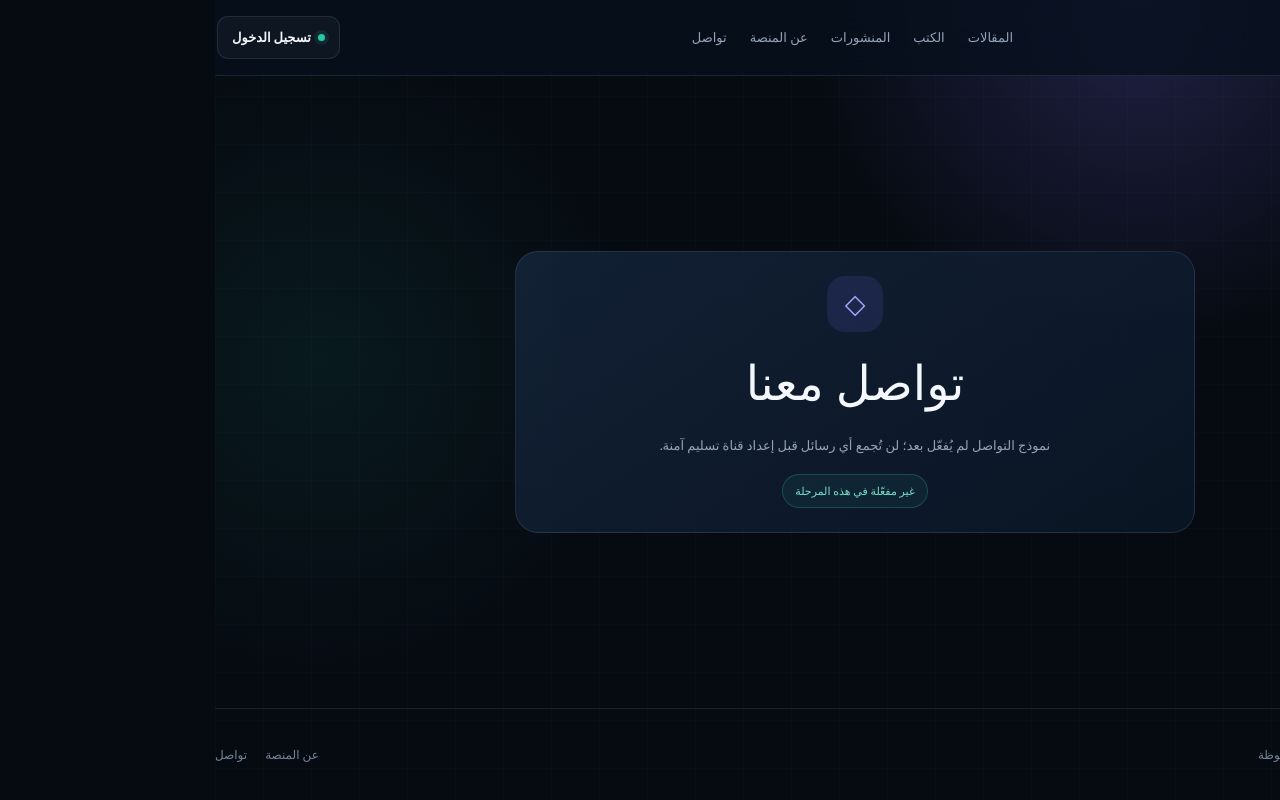
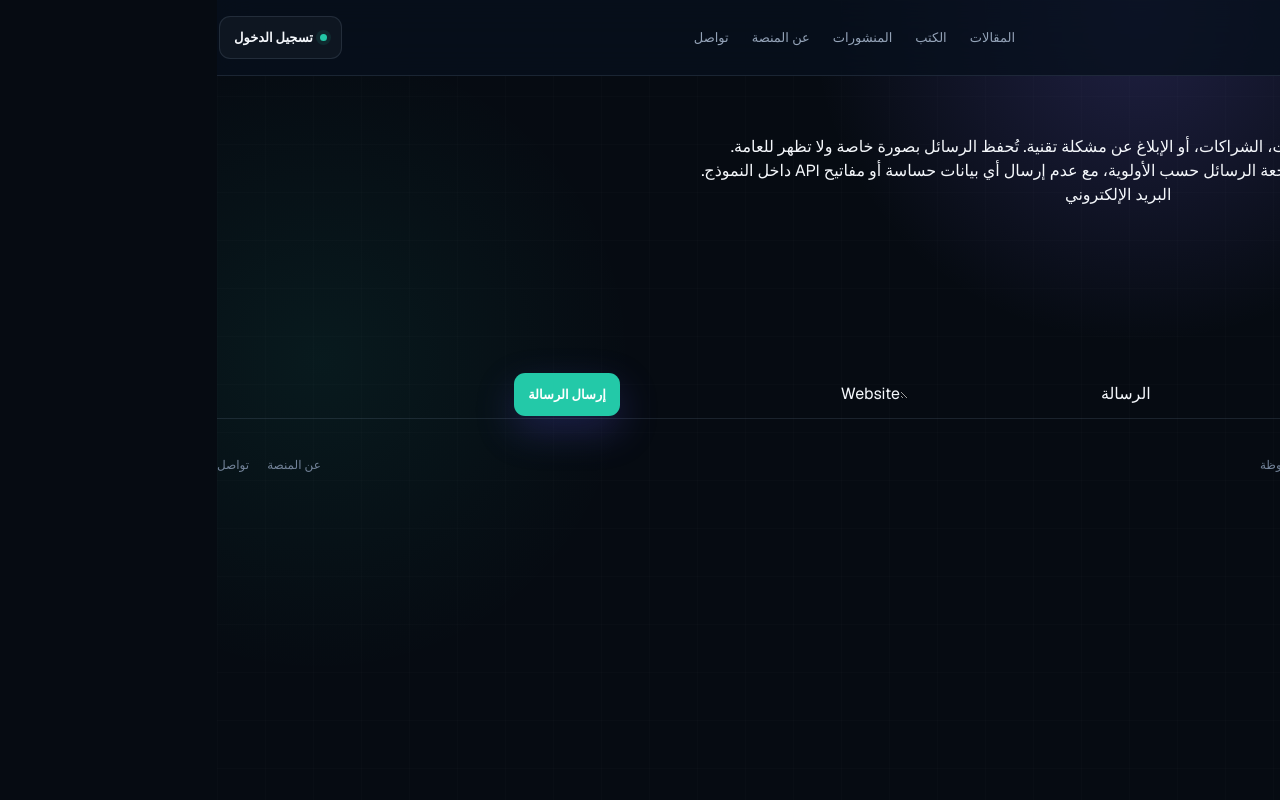
Before and after one commit to Mtzallqmy/moatazai261, a Next.js app: page /contact in a window 1280 px wide. Built offline with nearby package versions, Linux system fonts and the light colour scheme; no server answers.

Commit message:
Activate secure contact page

```diff
--- a/app/(public)/contact/page.tsx
+++ b/app/(public)/contact/page.tsx
@@ -1,2 +1,21 @@
-import { FeatureState } from "@/components/feature-state";
-export default function ContactPage(){return <FeatureState title="تواصل معنا" description="نموذج التواصل لم يُفعّل بعد؛ لن تُجمع أي رسائل قبل إعداد قناة تسليم آمنة."/>;}
+import type { Metadata } from "next";
+import { ContactForm } from "@/components/contact-form";
+
+export const metadata: Metadata = {
+  title: "تواصل معنا",
+  description: "تواصل مع فريق منصة معتز للذكاء الاصطناعي.",
+};
+
+export default function ContactPage() {
+  return (
+    <main className="contact-page shell">
+      <section className="contact-copy">
+        <span className="eyebrow">قناة تواصل آمنة</span>
+        <h1>تواصل معنا</h1>
+        <p>للاقتراحات، المساهمات، الشراكات، أو الإبلاغ عن مشكلة تقنية. تُحفظ الرسائل بصورة خاصة ولا تظهر للعامة.</p>
+        <div className="contact-note"><b>وقت الاستجابة</b><span>تتم مراجعة الرسائل حسب الأولوية، مع عدم إرسال أي بيانات حساسة أو مفاتيح API داخل النموذج.</span></div>
+      </section>
+      <ContactForm />
+    </main>
+  );
+}
```
